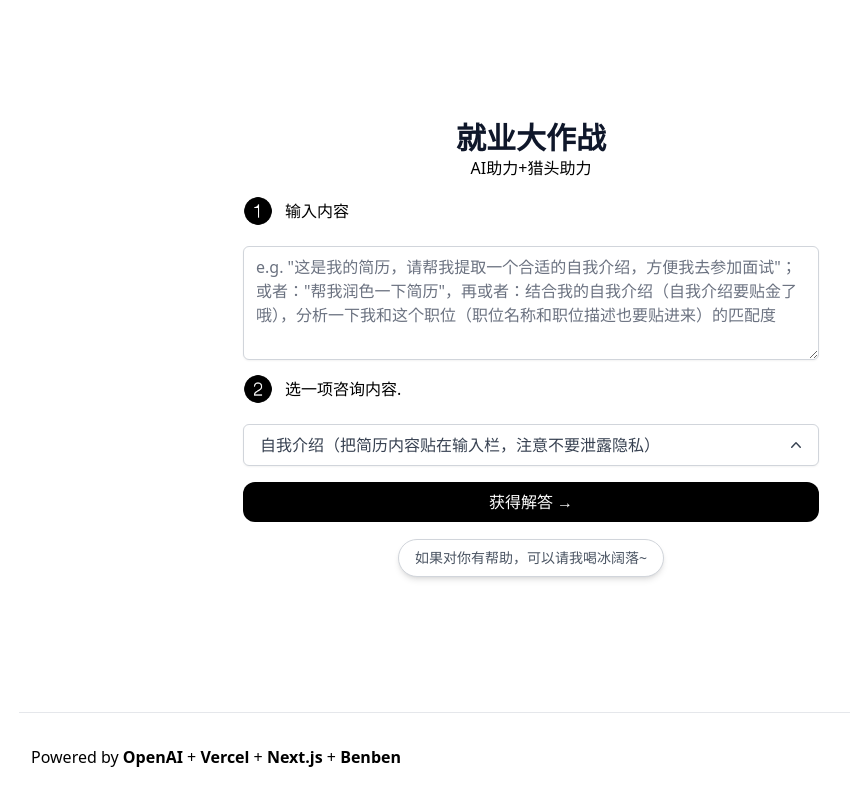
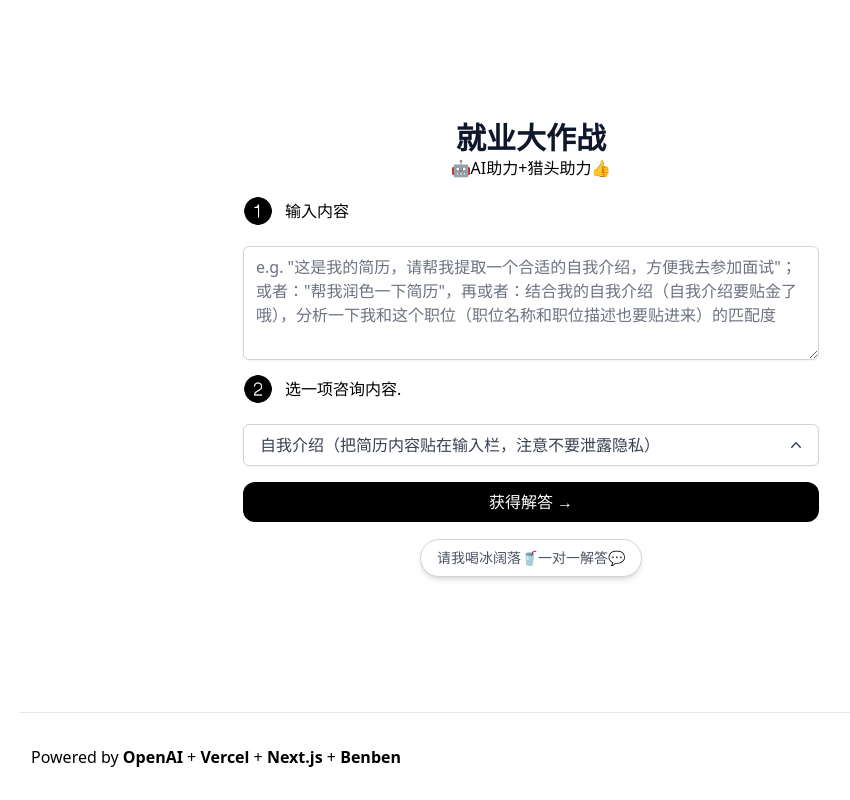
Before and after one commit to tiwentichat/benben-wenan, a Next.js app: page / in a window 1280 px wide. Shown: the whole page, without its empty margins (109-959 px from the left). Built offline with nearby package versions, Linux system fonts and the light colour scheme.

Commit message:
Update index.tsx

```diff
--- a/pages/index.tsx
+++ b/pages/index.tsx
@@ -91,7 +91,7 @@ const Home: NextPage = () => {
           就业大作战
         </h1>
         <div className="flex flex-wrap justify-center space-x-5">
-            <p>AI助力+猎头助力</p>
+            <p>🤖AI助力+猎头助力👍</p>
         </div>
 
         {/* <p className="text-slate-500 mt-5">18,167 bios generated so far.</p> */}
@@ -186,7 +186,7 @@ const Home: NextPage = () => {
             target="_blank"
             rel="noopener noreferrer"
           >
-            <p>如果对你有帮助，可以请我喝冰阔落~</p>
+            <p>请我喝冰阔落🥤一对一解答💬</p>
           </a>
 
 
```
